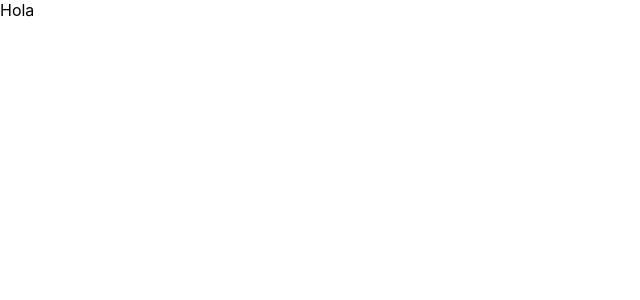
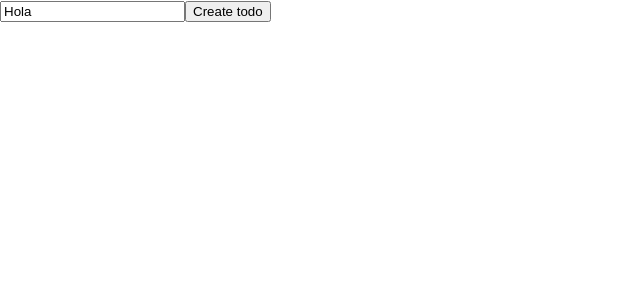
Before and after one commit to jeici21/lista-tareas, a React (Create React App) app in the folder lista-tareas/: page / in a window 1280 px wide. Shown: the top 300 px of the page, without its empty margins (0-640 px from the left). Built offline with nearby package versions, Linux system fonts and the light colour scheme.

Commit message:
Creada página ToDo

```diff
--- a/lista-tareas/src/components/todoApp.jsx
+++ b/lista-tareas/src/components/todoApp.jsx
@@ -1,3 +1,35 @@
+import { useState } from "react";
+
 export default function TodoApp() {
-    return <div>Hola</div>;
+    const [title, setTitle] = useState("Hola");
+    const [todos, setTodos] = useState([]);
+    const handleChange = (event) => {
+        const value = event.target.value;
+        setTitle(value);
+    }//guardando valor cada vez que se escribe en el input
+    const handleSubmit = (e) => {
+        e.preventDefault();
+        const newTodo = {
+            id: crypto.randomUUID(),
+            title: title,
+            completed: false
+        };
+        setTodos([...todos, newTodo]);
+    }//guardando el nuevo registro
+
+    return (
+        <div className="todoContainer">
+            <form className="todoCreateForm" onSubmit={handleSubmit}>
+                <input onChange={handleChange} className="todoInput" value={title} />
+                <input onClick={handleSubmit} type="submit" className="buttonCreate" value="Create todo" />
+            </form>
+            <div className="todosContainer">
+                {
+                    todos.map(item => (
+                        <div key={item.id}>{item.title}</div>
+                    ))//mostrando cada elemento del arreglo
+                }
+            </div>
+        </div>
+    );
 }
```
